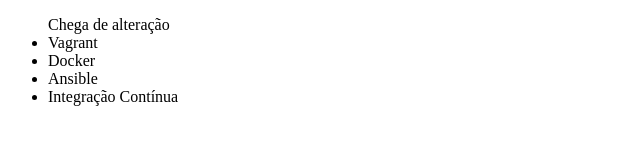
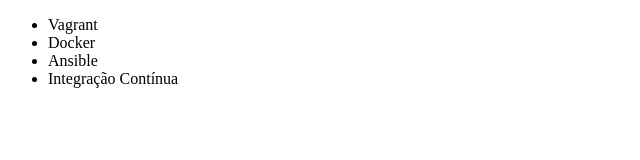
Before and after one commit to GlmLacerda/GitCourse, a plain HTML site: page index.html in a window 1280 px wide. Shown: the whole page, without its empty margins (0-640 px from the left). Drawn offline with Linux system fonts and the light colour scheme.

Commit message:
Remoção do commit

```diff
--- a/index.html
+++ b/index.html
@@ -6,7 +6,6 @@
 </head>
 <body>
     <ul>
-        Chega de alteração
         <li>Vagrant</li>
         <li>Docker</li>
         <li>Ansible</li>
```
